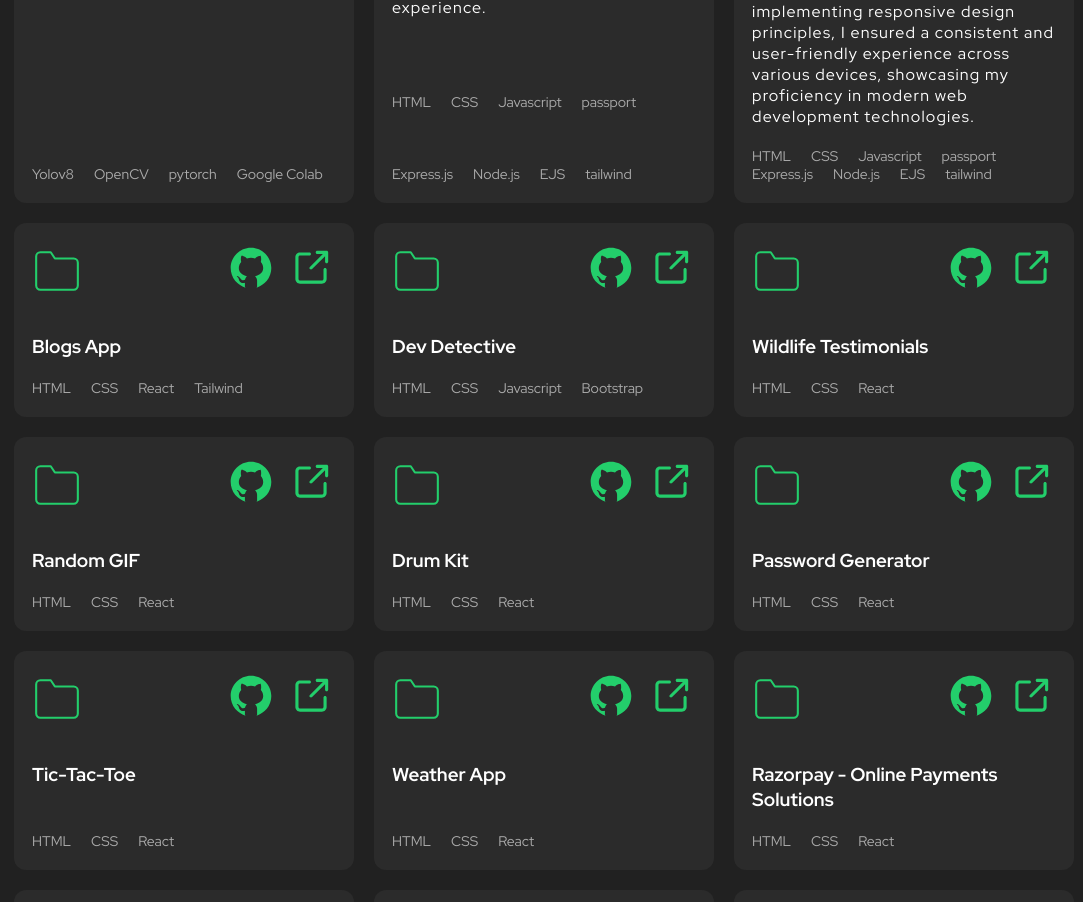
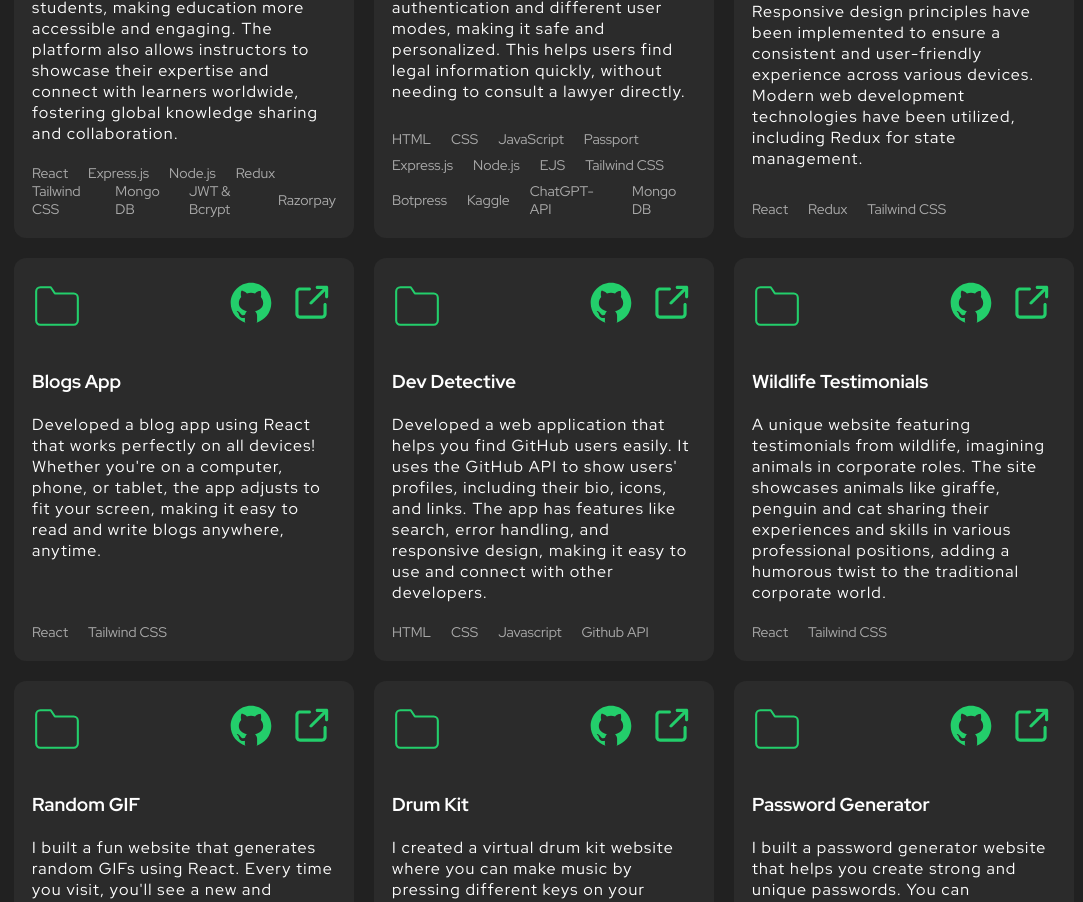
Before and after one commit to VARUN-009/My-Portfolio, a React (Create React App) app: page / in a window 1280 px wide. Shown: the part 1880-2782 px from the top of the page, without its empty margins (96-1179 px from the left). Built offline with nearby package versions, Linux system fonts and the light colour scheme.

Commit message:
Projects content added.

```diff
--- a/src/components/Project/Project.tsx
+++ b/src/components/Project/Project.tsx
@@ -26,10 +26,12 @@ export function Project() {
             <div className="body">
               <h3>StudyNotion </h3>
               <p>
-
+              StudyNotion is a comprehensive ed-tech platform built on the MERN stack, enabling users to create, consume, and rate educational content. It provides a seamless and interactive learning experience for students, making education more accessible and engaging. The platform also allows instructors to showcase their expertise and connect with learners worldwide, fostering global knowledge sharing and collaboration.
               </p>
             </div>
-            <footer> <ul className="tech-list"> <li>Yolov8</li> <li>OpenCV</li> <li>pytorch</li><li>Google Colab</li>
+            <footer> <ul className="tech-list"> <li>React</li> <li>Express.js</li> <li>Node.js</li><li>Redux</li>
+             </ul> </footer>
+            <footer> <ul className="tech-list"> <li>Tailwind CSS</li> <li>Mongo DB</li> <li>JWT & Bcrypt</li><li>Razorpay</li>
              </ul> </footer>
 
           </div>
@@ -49,13 +51,15 @@ export function Project() {
             </header>
             <div className="body">
               <h3>Simpli Law - The Legal AI</h3>
-              <p>I crafted an AI chatbot app for SIH 2023 with Google signup and diverse authentication methods. It offers a smart toggle for user roles and a simple interface with admin controls for a smooth user experience.
+              <p>A legal AI assistant was created for SIH-2023, making it easy for users to access reliable legal information. It has a large database of Indian laws, cases, and updates. The assistant also has secure features like Google authentication and different user modes, making it safe and personalized. This helps users find legal information quickly, without needing to consult a lawyer directly.
               </p>
             </div>
-            <footer> <ul className="tech-list"> <li>HTML</li> <li>CSS</li> <li>Javascript</li><li>passport</li>
+            <footer> <ul className="tech-list"> <li>HTML</li> <li>CSS</li>  <li>JavaScript</li><li>Passport</li>
              </ul> </footer>
             <footer> <ul className="tech-list">
-            <li>Express.js</li> <li>Node.js</li> <li>EJS</li><li>tailwind</li>  </ul> </footer>
+            <li>Express.js</li> <li>Node.js</li> <li>EJS</li> <li>Tailwind CSS</li>  </ul> </footer>
+            <footer> <ul className="tech-list">
+            <li>Botpress</li> <li>Kaggle</li> <li>ChatGPT-API</li> <li>Mongo DB</li>  </ul> </footer>
           </div>
         </ScrollAnimation>
 
@@ -74,13 +78,10 @@ export function Project() {
             <div className="body">
               <h3>Ecomzy - Shop with ease only on ecomzy</h3>
               <p>
-              I developed a fully functional e-commerce clone frontend project  enabling users to seamlessly browse products, add them to cart, and proceed to checkout. By
-                implementing responsive design principles, I ensured a consistent and user-friendly experience across various devices, showcasing my proficiency in modern web development technologies.</p>
+              A fully functional e-commerce website frontend has been developed, enabling users to seamlessly browse products, add them to cart, and checkout. Responsive design principles have been implemented to ensure a consistent and user-friendly experience across various devices. Modern web development technologies have been utilized, including Redux for state management.</p>
             </div>
-            <footer> <ul className="tech-list"> <li>HTML</li> <li>CSS</li> <li>Javascript</li><li>passport</li>
+            <footer> <ul className="tech-list"> <li>React</li> <li>Redux</li> <li>Tailwind CSS</li>
              </ul> </footer>
-            <footer> <ul className="tech-list">
-            <li>Express.js</li> <li>Node.js</li> <li>EJS</li><li>tailwind</li>  </ul> </footer>
           </div>
         </ScrollAnimation>
 
@@ -104,10 +105,10 @@ export function Project() {
             <div className="body">
               <h3>Blogs App</h3>
               <p>
-
+                Developed a blog app using React that works perfectly on all devices! Whether you're on a computer, phone, or tablet, the app adjusts to fit your screen, making it easy to read and write blogs anywhere, anytime.
               </p>
             </div>
-            <footer> <ul className="tech-list"> <li>HTML</li> <li>CSS</li> <li>React</li><li>Tailwind</li>
+            <footer> <ul className="tech-list"> <li>React</li> <li>Tailwind CSS</li>
              </ul> </footer>
           </div>
         </ScrollAnimation>
@@ -129,7 +130,7 @@ export function Project() {
             <div className="body">
               <h3>Dev Detective</h3>
               <p>
-
+              Developed a web application that helps you find GitHub users easily. It uses the GitHub API to show users' profiles, including their bio, icons, and links. The app has features like search, error handling, and responsive design, making it easy to use and connect with other developers.
               </p>
             </div>
             <footer>
@@ -138,7 +139,7 @@ export function Project() {
                 <li>HTML</li>
                 <li>CSS</li>
                 <li>Javascript</li>
-                <li>Bootstrap</li>
+                <li>Github API</li>
               </ul>
             </footer>
           </div>
@@ -160,15 +161,14 @@ export function Project() {
             <div className="body">
               <h3>Wildlife Testimonials</h3>
               <p>
-
+              A unique website featuring testimonials from wildlife, imagining animals in corporate roles. The site showcases animals like giraffe, penguin and cat sharing their experiences and skills in various professional positions, adding a humorous twist to the traditional corporate world.
               </p>
             </div>
             <footer>
               <ul className="tech-list">
 
-                <li>HTML</li>
-                <li>CSS</li>
                 <li>React</li>
+                <li>Tailwind CSS</li>
               </ul>
             </footer>
           </div>
@@ -191,15 +191,14 @@ export function Project() {
             <div className="body">
               <h3>Random GIF</h3>
               <p>
-
+              I built a fun website that generates random GIFs using React. Every time you visit, you'll see a new and surprising animated image. It's a great way to brighten up your day and have a good laugh!
               </p>
             </div>
             <footer>
               <ul className="tech-list">
 
-                <li>HTML</li>
-                <li>CSS</li>
                 <li>React</li>
+                <li>Tailwind CSS</li>
               </ul>
             </footer>
           </div>
@@ -222,7 +221,7 @@ export function Project() {
             <div className="body">
               <h3>Drum Kit</h3>
               <p>
-
+              I created a virtual drum kit website where you can make music by pressing different keys on your keyboard. Each key plays a different instrument sound, like a drum, cymbal, or maraca. It's a fun way to play around and create your own beats!
               </p>
             </div>
             <footer>
@@ -230,7 +229,7 @@ export function Project() {
 
                 <li>HTML</li>
                 <li>CSS</li>
-                <li>React</li>
+                <li>JavaScript</li>
               </ul>
             </footer>
           </div>
@@ -254,7 +253,7 @@ export function Project() {
             <div className="body">
               <h3>Password Generator</h3>
               <p>
-
+              I built a password generator website that helps you create strong and unique passwords. You can customize your password by choosing options like uppercase and lowercase letters, numbers, and special characters. With just a click, you'll get a secure password that meets all the conditions!
               </p>
             </div>
             <footer>
@@ -262,7 +261,7 @@ export function Project() {
 
                 <li>HTML</li>
                 <li>CSS</li>
-                <li>React</li>
+                <li>JavaScript</li>
               </ul>
             </footer>
           </div>
@@ -285,7 +284,7 @@ export function Project() {
             <div className="body">
               <h3>Tic-Tac-Toe</h3>
               <p>
-
+              Play the classic game of Tic-Tac-Toe on my website! Take turns marking X's and O's on the board, and see who wins. It's a simple but fun game that's great for passing the time.
               </p>
             </div>
             <footer>
@@ -293,7 +292,7 @@ export function Project() {
 
                 <li>HTML</li>
                 <li>CSS</li>
-                <li>React</li>
+                <li>JavaScript</li>
               </ul>
             </footer>
           </div>
@@ -316,7 +315,7 @@ export function Project() {
             <div className="body">
               <h3>Weather App</h3>
               <p>
-
+              I created a weather app that shows you the current weather for your location and any other place you search for. Want to know if it's sunny in Mumbai or rainy in New York? Just type in the city name and get the latest weather updates!
               </p>
             </div>
             <footer>
@@ -324,7 +323,7 @@ export function Project() {
 
                 <li>HTML</li>
                 <li>CSS</li>
-                <li>React</li>
+                <li>JavaScript</li>
               </ul>
             </footer>
           </div>
@@ -347,15 +346,14 @@ export function Project() {
             <div className="body">
               <h3>Razorpay - Online Payments Solutions</h3>
               <p>
-
+              I recreated the Razorpay website from scratch using front-end technologies, making it look and feel identical to the original.
               </p>
             </div>
             <footer>
               <ul className="tech-list">
 
                 <li>HTML</li>
-                <li>CSS</li>
-                <li>React</li>
+                <li>Tailwind CSS</li>
               </ul>
             </footer>
           </div>
@@ -378,7 +376,7 @@ export function Project() {
             <div className="body">
               <h3>Modern Chair</h3>
               <p>
-
+              I created a website featuring a chair that comes to life with amazing animations and effects. When you visit the site, you'll see the chair move, spin, and change in creative ways, making for a fun and interactive experience.
               </p>
             </div>
             <footer>
@@ -386,7 +384,6 @@ export function Project() {
 
                 <li>HTML</li>
                 <li>CSS</li>
-                <li>React</li>
               </ul>
             </footer>
           </div>
@@ -409,7 +406,7 @@ export function Project() {
             <div className="body">
               <h3>My Gallery</h3>
               <p>
-
+              I built a photo gallery website with a twist! The site features stunning animations and effects that bring the photos to life. As you scroll through the gallery, you'll see images fade, and transition in creative ways, making your viewing experience engaging and memorable.
               </p>
             </div>
             <footer>
@@ -417,7 +414,6 @@ export function Project() {
 
                 <li>HTML</li>
                 <li>CSS</li>
-                <li>React</li>
               </ul>
             </footer>
           </div>
@@ -440,7 +436,7 @@ export function Project() {
             <div className="body">
               <h3>Parallax Effect</h3>
               <p>
-
+              I created a website with a mind-blowing parallax effect! As you scroll down the page, the background images and foreground elements move at different speeds, creating a 3D-like illusion that's mesmerizing and fun to explore.
               </p>
             </div>
             <footer>
@@ -448,7 +444,6 @@ export function Project() {
 
                 <li>HTML</li>
                 <li>CSS</li>
-                <li>React</li>
               </ul>
             </footer>
           </div>
@@ -471,14 +466,14 @@ export function Project() {
             <div className="body">
               <h3>Plan With Love</h3>
               <p>
-
+              I built a simple website that showcases a list of exciting locations to visit. You can browse through the list and click on the 'Not Interested' button to remove any place that doesn't catch your fancy.
               </p>
             </div>
             <footer>
               <ul className="tech-list">
 
                 <li>HTML</li>
-                <li>CSS</li>
+                <li>Tailwind CSS</li>
                 <li>React</li>
               </ul>
             </footer>
@@ -502,7 +497,7 @@ export function Project() {
             <div className="body">
               <h3>Profile Share Modal</h3>
               <p>
-
+              Share your profile with others using my website! Click the 'Share' button to open a modal window with options to send your profile via email, social media, or copy the link. Easy and convenient!
               </p>
             </div>
             <footer>
@@ -510,7 +505,7 @@ export function Project() {
 
                 <li>HTML</li>
                 <li>CSS</li>
-                <li>React</li>
+                <li>JavaScript</li>
               </ul>
             </footer>
           </div>
@@ -533,15 +528,14 @@ export function Project() {
             <div className="body">
               <h3>Discord</h3>
               <p>
-
+              I recreated the Discord website from scratch using front-end technologies, making it look and feel identical to the original.
               </p>
             </div>
             <footer>
               <ul className="tech-list">
 
                 <li>HTML</li>
-                <li>CSS</li>
-                <li>React</li>
+                <li>Tailwind CSS</li>
               </ul>
             </footer>
           </div>
@@ -563,7 +557,7 @@ export function Project() {
             <div className="body">
               <h3>Sample Portfolio Website</h3>
               <p>
-
+              Showcase your work and skills with my portfolio website template! Display your projects, experience, and achievements in a clean and visually appealing way, perfect for attracting new opportunities and clients.
               </p>
             </div>
             <footer>
@@ -571,7 +565,7 @@ export function Project() {
 
                 <li>HTML</li>
                 <li>CSS</li>
-                <li>React</li>
+                <li>JavaScript</li>
               </ul>
             </footer>
           </div>
```
